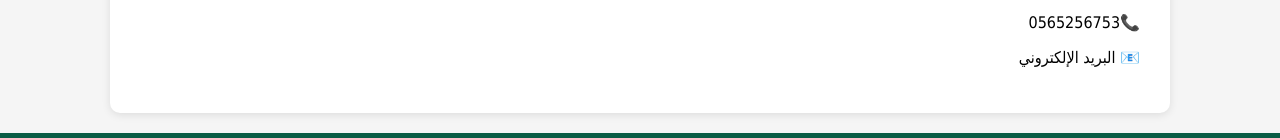
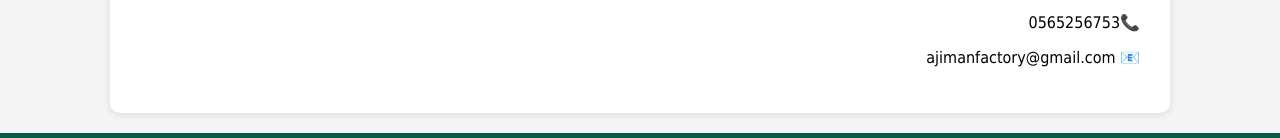
Before and after one commit to ajimanfactory/ajiman-factory, a plain HTML site: page index.html in a window 1280 px wide. Shown: the part 776-914 px from the top of the page. Drawn offline with Linux system fonts and the light colour scheme.

Commit message:
Update index.html

```diff
--- a/index.html
+++ b/index.html
@@ -71,7 +71,7 @@ margin-top:20px;
 <h2>اتصل بنا</h2>
 <p>📍 المملكة العربية السعودية</p>
 <p>📞0565256753 </p>
-<p>📧 البريد الإلكتروني</p>
+<p>📧 ajimanfactory@gmail.com</p>
 </section>
 
 <footer>
```
